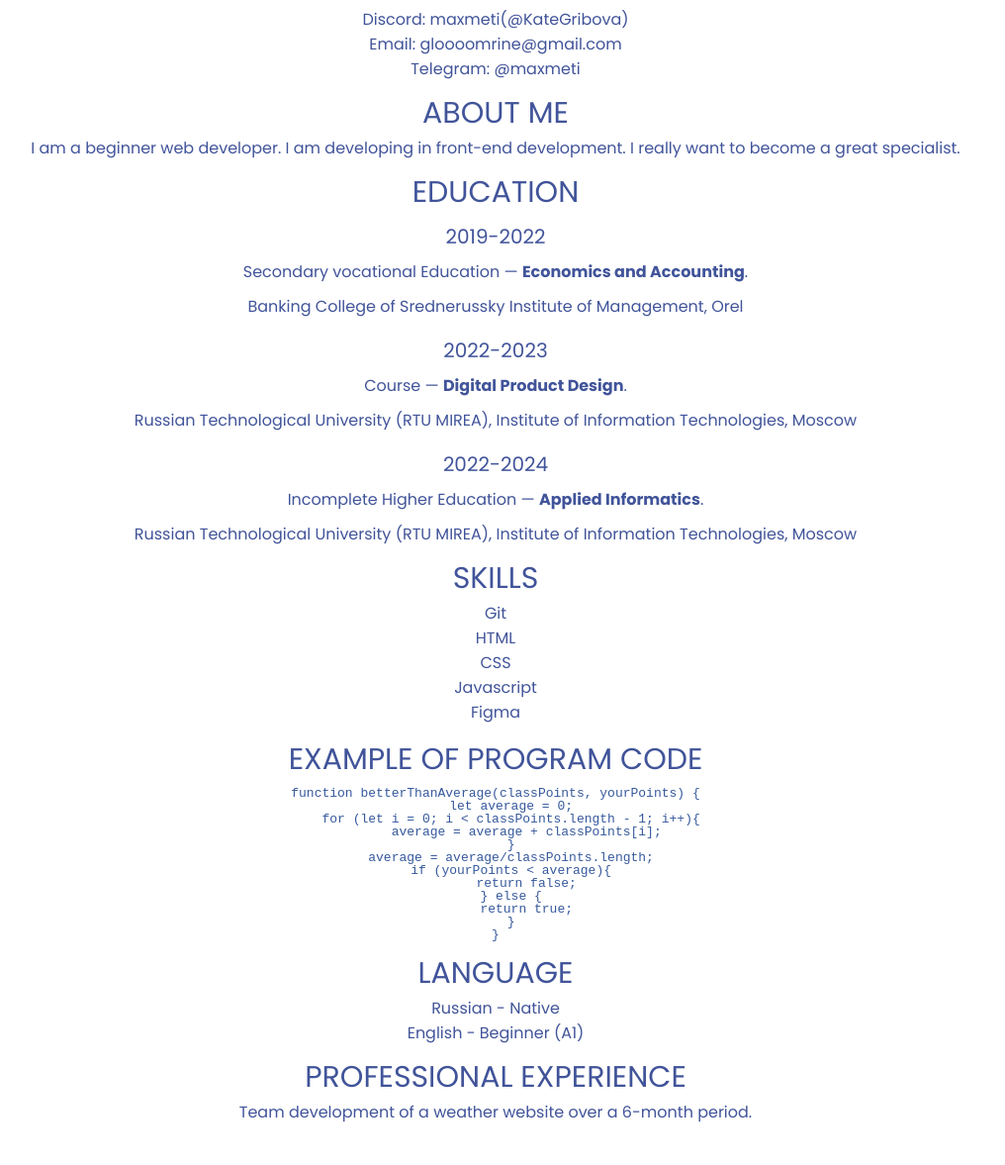
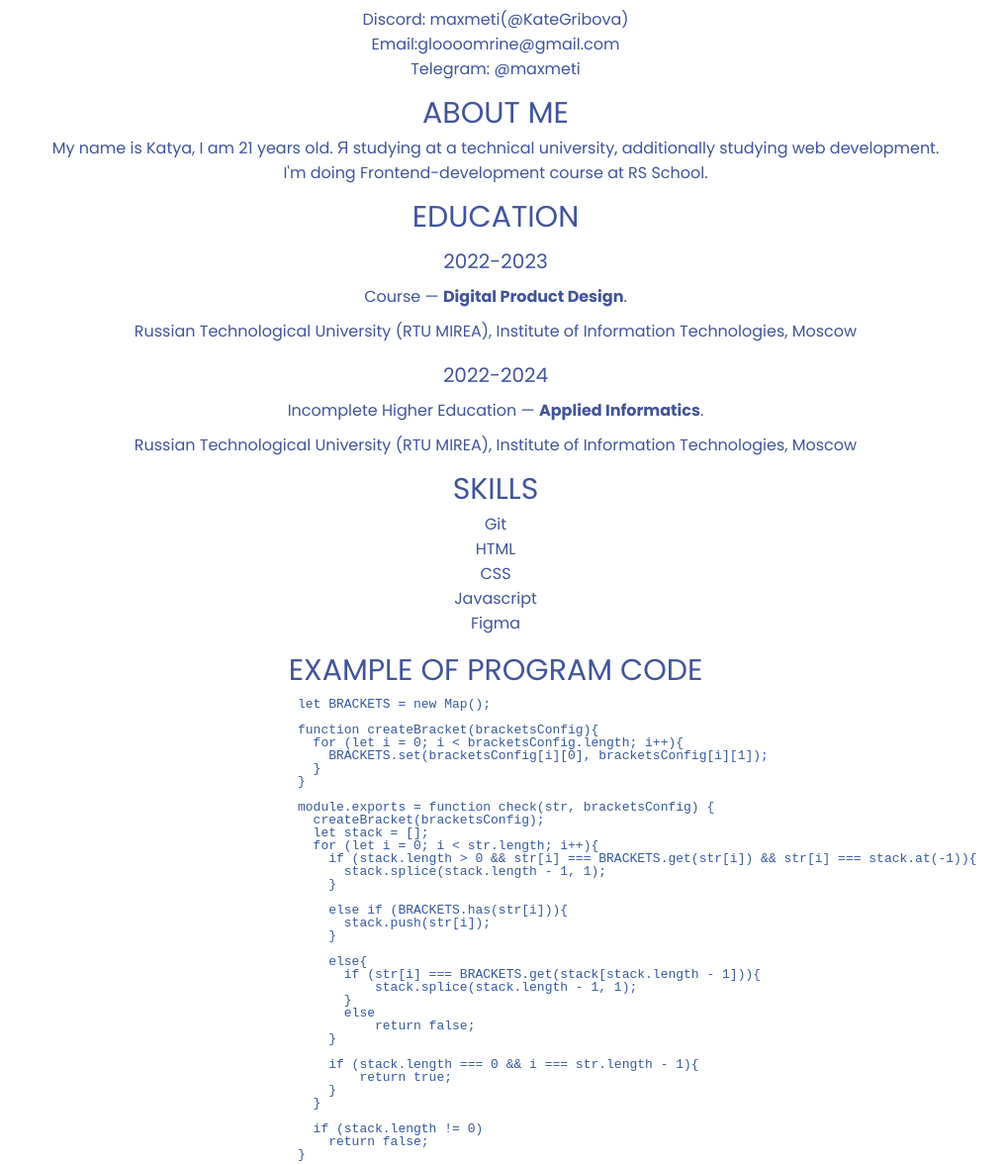
Before and after one commit to KateGribova/rsschool-cv, a plain HTML site: page index.html in a window 1280 px wide. Shown: the part 781-1958 px from the top of the page at 99% size, without its empty margins (139-1155 px from the left). Drawn offline with Linux system fonts and the light colour scheme.

Commit message:
fix: change section

```diff
--- a/index.html
+++ b/index.html
@@ -3,8 +3,8 @@
   <head>
     <meta charset="UTF-8">
     <meta name="viewport" content="width=device-width, initial-scale=1.0">
-    <link rel="stylesheet" href="/rsschool-cv/reset.css">
-    <link rel="stylesheet" href="/rsschool-cv/style.css">
+    <link rel="stylesheet" href="./reset.css">
+    <link rel="stylesheet" href="./style.css">
     <link rel="preconnect" href="https://fonts.googleapis.com">
     <link rel="preconnect" href="https://fonts.gstatic.com" crossorigin>
     <link
@@ -15,34 +15,25 @@
   <body>
     <header>
         <h1>EKATERINA GRIBOVA</h1>
-        <img src="/rsschool-cv/image.jpg" alt="photoByAuthor" width="500">
+        <img src="./image.jpg" alt="photoByAuthor" width="500">
     </header>
     <main>
       <div class="contact">
         <h2>CONTACT</h2>
         <ul>
           <li>Discord: maxmeti(@KateGribova)</li>
-          <li>
-            Email:
-            <a href="mailto:gloooomrine@gmail.com">gloooomrine@gmail.com</a>
-          </li>
+          <li>Email:<a href="mailto:gloooomrine@gmail.com">gloooomrine@gmail.com</a></li>
           <li>Telegram: <a href="https://t.me/maxmeti">@maxmeti</a></li>
         </ul>
       </div>
       <div class="about-me">
         <h2>ABOUT ME</h2>
         <p>
-          I am a beginner web developer. I am developing in front-end
-          development. I really want to become a great specialist.
+          My name is Katya, I am 21 years old. Я studying at a technical university, additionally studying web development. <br> I'm doing Frontend-development course at RS School.
         </p>
       </div>
       <div class="education">
         <h2>EDUCATION</h2>
-        <div class="education__elem1">
-          <h3>2019-2022</h3>
-          <p>Secondary vocational Education — <strong>Economics and Accounting</strong>.</p>
-          <p>Banking College of Srednerussky Institute of Management, Orel</p>
-        </div>
         <div class="education__elem2">
           <h3>2022-2023</h3>
           <p>Course — <strong>Digital Product Design</strong>.</p>
@@ -73,17 +64,41 @@
       <div class="example-code">
         <h2>EXAMPLE OF PROGRAM CODE</h2>
         <pre><code>
-function betterThanAverage(classPoints, yourPoints) {
-    let average = 0;
-    for (let i = 0; i &lt; classPoints.length - 1; i++){
-        average = average + classPoints[i];
+let BRACKETS = new Map();
+
+function createBracket(bracketsConfig){
+  for (let i = 0; i &lt bracketsConfig.length; i++){
+    BRACKETS.set(bracketsConfig[i][0], bracketsConfig[i][1]);
+  }
+}
+
+module.exports = function check(str, bracketsConfig) {
+  createBracket(bracketsConfig);
+  let stack = [];
+  for (let i = 0; i &lt str.length; i++){
+    if (stack.length > 0 && str[i] === BRACKETS.get(str[i]) && str[i] === stack.at(-1)){
+      stack.splice(stack.length - 1, 1);
     }
-    average = average/classPoints.length;
-    if (yourPoints &lt; average){
-        return false;
-    } else {
+
+    else if (BRACKETS.has(str[i])){
+      stack.push(str[i]);
+    }
+
+    else{
+      if (str[i] === BRACKETS.get(stack[stack.length - 1])){
+          stack.splice(stack.length - 1, 1);
+      }
+      else
+          return false;
+    }
+
+    if (stack.length === 0 && i === str.length - 1){
         return true;
     }
+  }
+
+  if (stack.length != 0)
+    return false;
 }</code></pre>
       </div>
       <div class="language">
@@ -95,7 +110,9 @@ function betterThanAverage(classPoints, yourPoints) {
       </div>
       <div class="experience">
         <h2>PROFESSIONAL EXPERIENCE</h2>
-        <p>Team development of a weather website over a 6-month period.</p>
+        <p>Team development of a weather website over a 6 month period.</p>
+        <p>Working with API as part of image gallery creation.</p>
+        <p>Adaptive multi-page website of a Christmas gift shop.</p>
       </div>
     </main>
     <footer>
--- a/style.css
+++ b/style.css
@@ -54,6 +54,13 @@ h3{
     padding-top: 20px;
 }
 
+pre{
+    width: 100%;
+    max-width: 400px;
+    text-align: left;
+    margin: 0 auto;
+}
+
 code{
     color: rgb(54, 89, 157);
 }
```
